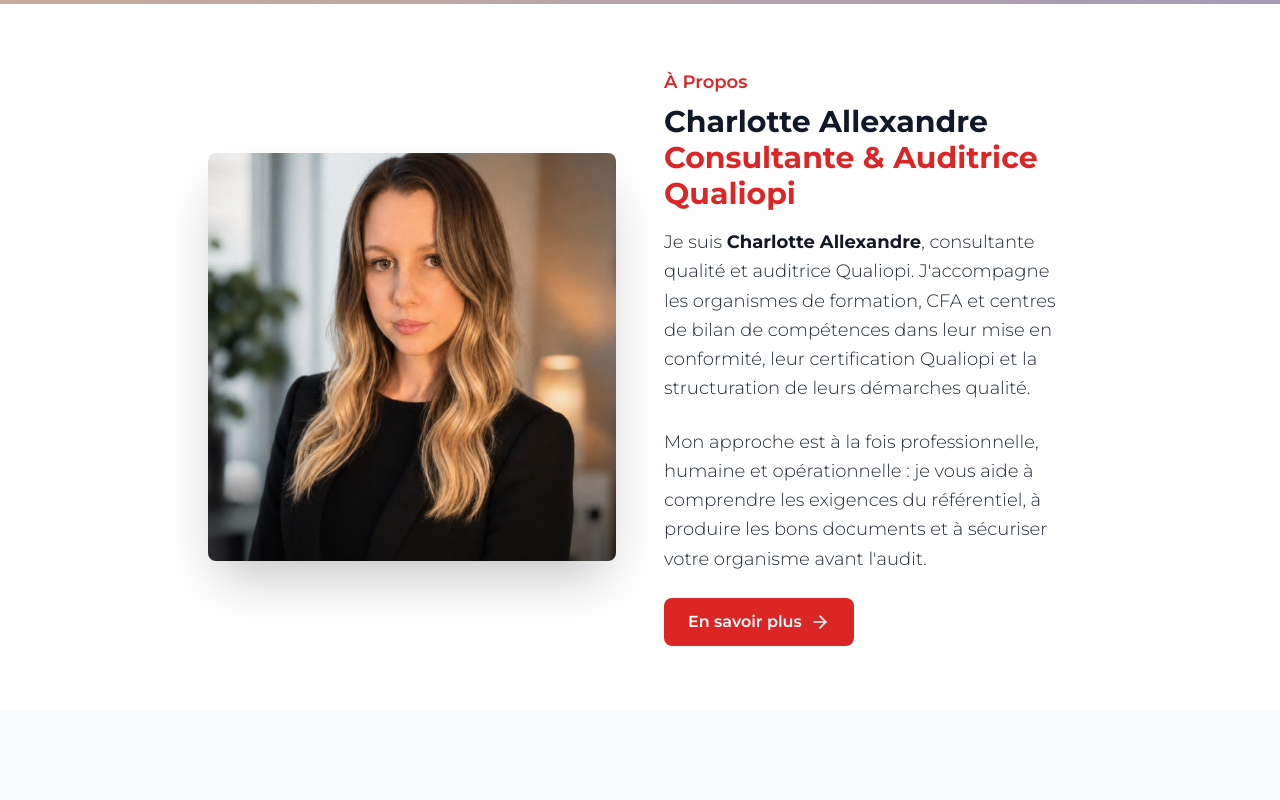
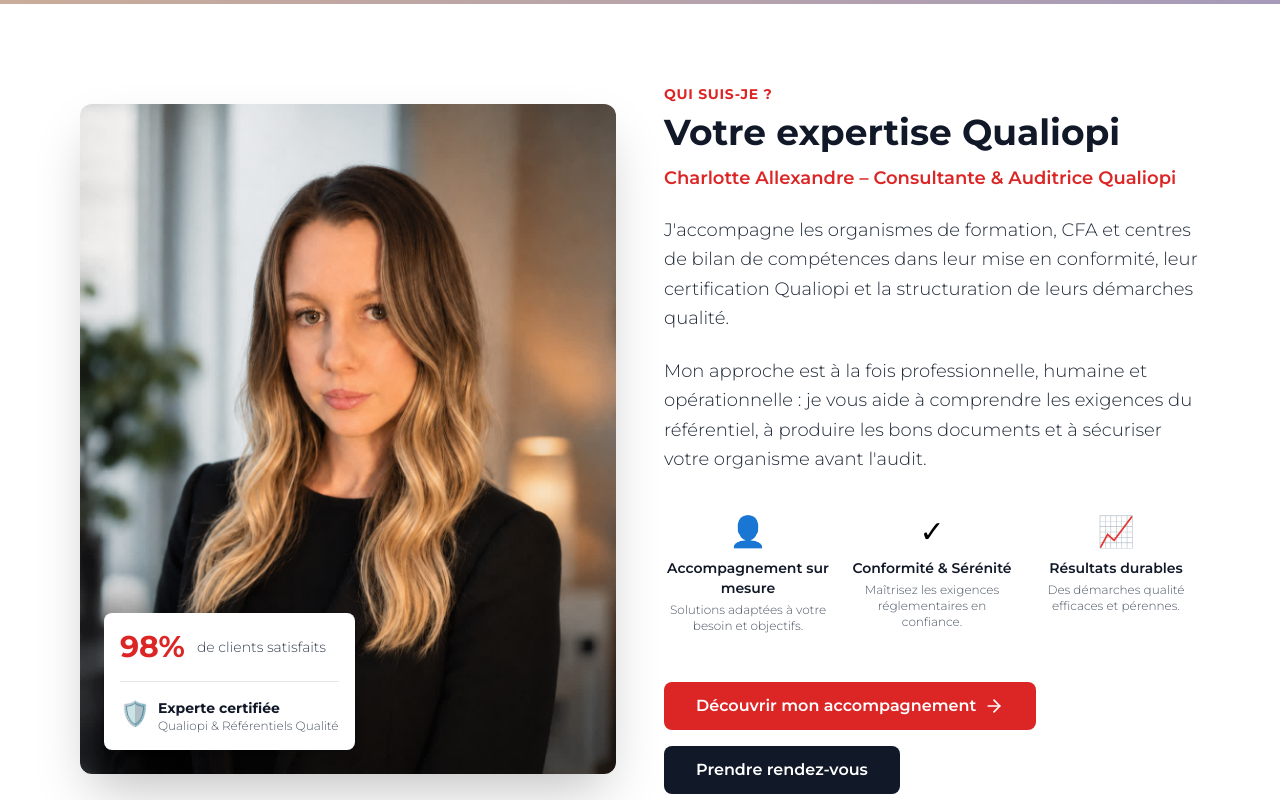
Before and after one commit to charlotteallex23/eden-qualite-conseil, a React (Vite) app: page / in a window 1280 px wide. Shown: the part 860-1660 px from the top of the page. Built offline with nearby package versions, Linux system fonts and the light colour scheme; grey boxes are pictures that could not be loaded.

Commit message:
feat: Redesign Charlotte section with pro layout - badges, 3 benefits, improved CTAs

```diff
--- a/src/pages/Accueil.tsx
+++ b/src/pages/Accueil.tsx
@@ -107,41 +107,85 @@
       {/* Section 1 — Hero (accroche) */}
       <HeroAccueil />
 
-      {/* Section 2 — À propos de Charlotte */}
-      <section className="py-16 bg-white">
-        <div className="max-w-4xl mx-auto px-4">
+      {/* Section 2 — À propos de Charlotte (redesigned) */}
+      <section className="py-20 bg-white">
+        <div className="max-w-6xl mx-auto px-4">
           <div className="grid md:grid-cols-2 gap-12 items-center">
-            {/* Image */}
-            <div className="order-2 md:order-1">
-              <div className="rounded-lg overflow-hidden shadow-2xl">
+            {/* Image avec badges */}
+            <div className="relative">
+              <div className="rounded-xl overflow-hidden shadow-2xl">
                 <img
                   src={charlotteImg}
                   alt="Charlotte Allexandre - Consultante Qualité"
-                  className="w-full h-auto object-cover aspect-square"
+                  className="w-full h-auto object-cover"
                 />
+              </div>
+              {/* Badges */}
+              <div className="absolute bottom-6 left-6 bg-white rounded-lg shadow-lg p-4 max-w-xs">
+                <div className="flex items-center gap-3 mb-4">
+                  <div className="text-red-600 text-3xl font-bold">98%</div>
+                  <div className="text-sm text-gray-700">de clients satisfaits</div>
+                </div>
+                <div className="flex items-start gap-2 pt-4 border-t border-gray-200">
+                  <div className="text-red-600 text-2xl">🛡️</div>
+                  <div>
+                    <p className="font-bold text-gray-900 text-sm">Experte certifiée</p>
+                    <p className="text-xs text-gray-600">Qualiopi & Référentiels Qualité</p>
+                  </div>
+                </div>
               </div>
             </div>
 
             {/* Content */}
-            <div className="order-1 md:order-2">
-              <p className="text-red-600 font-semibold text-lg mb-2">À Propos</p>
-              <h2 className="text-3xl font-bold text-gray-900 mb-4">
-                Charlotte Allexandre<br />
-                <span className="text-red-600">Consultante & Auditrice Qualiopi</span>
-              </h2>
-              <p className="text-lg text-gray-800 leading-relaxed mb-6">
-                Je suis <strong className="text-gray-900 font-bold">Charlotte Allexandre</strong>, consultante qualité et auditrice Qualiopi.
+            <div className="space-y-6">
+              <div>
+                <p className="text-red-600 font-bold text-sm uppercase tracking-wider mb-2">QUI SUIS-JE ?</p>
+                <h2 className="text-4xl font-bold text-gray-900 mb-3">Votre expertise Qualiopi</h2>
+                <p className="text-lg text-red-600 font-semibold mb-6">Charlotte Allexandre – Consultante & Auditrice Qualiopi</p>
+              </div>
+
+              <p className="text-lg text-gray-800 leading-relaxed">
                 J'accompagne les organismes de formation, CFA et centres de bilan de compétences dans leur mise en conformité, leur certification Qualiopi et la structuration de leurs démarches qualité.
               </p>
-              <p className="text-lg text-gray-800 leading-relaxed mb-6">
+
+              <p className="text-lg text-gray-800 leading-relaxed">
                 Mon approche est à la fois professionnelle, humaine et opérationnelle : je vous aide à comprendre les exigences du référentiel, à produire les bons documents et à sécuriser votre organisme avant l'audit.
               </p>
-              <Link
-                to="/qui-suis-je"
-                className="inline-flex items-center gap-2 bg-red-600 hover:bg-red-700 text-white px-6 py-3 rounded-lg font-semibold transition"
-              >
-                En savoir plus <ArrowRight size={20} />
-              </Link>
+
+              {/* 3 Benefits */}
+              <div className="grid grid-cols-3 gap-4 pt-4">
+                <div className="text-center">
+                  <div className="text-3xl mb-2">👤</div>
+                  <p className="font-semibold text-gray-900 text-sm mb-1">Accompagnement sur mesure</p>
+                  <p className="text-xs text-gray-600">Solutions adaptées à votre besoin et objectifs.</p>
+                </div>
+                <div className="text-center">
+                  <div className="text-3xl mb-2">✓</div>
+                  <p className="font-semibold text-gray-900 text-sm mb-1">Conformité & Sérénité</p>
+                  <p className="text-xs text-gray-600">Maîtrisez les exigences réglementaires en confiance.</p>
+                </div>
+                <div className="text-center">
+                  <div className="text-3xl mb-2">📈</div>
+                  <p className="font-semibold text-gray-900 text-sm mb-1">Résultats durables</p>
+                  <p className="text-xs text-gray-600">Des démarches qualité efficaces et pérennes.</p>
+                </div>
+              </div>
+
+              {/* CTAs */}
+              <div className="flex gap-4 pt-6 flex-wrap">
+                <Link
+                  to="/qui-suis-je"
+                  className="inline-flex items-center gap-2 bg-red-600 hover:bg-red-700 text-white px-8 py-3 rounded-lg font-semibold transition"
+                >
+                  Découvrir mon accompagnement <ArrowRight size={20} />
+                </Link>
+                <Link
+                  to="/contact"
+                  className="inline-flex items-center gap-2 bg-gray-900 hover:bg-gray-800 text-white px-8 py-3 rounded-lg font-semibold transition"
+                >
+                  Prendre rendez-vous
+                </Link>
+              </div>
             </div>
           </div>
         </div>
```
